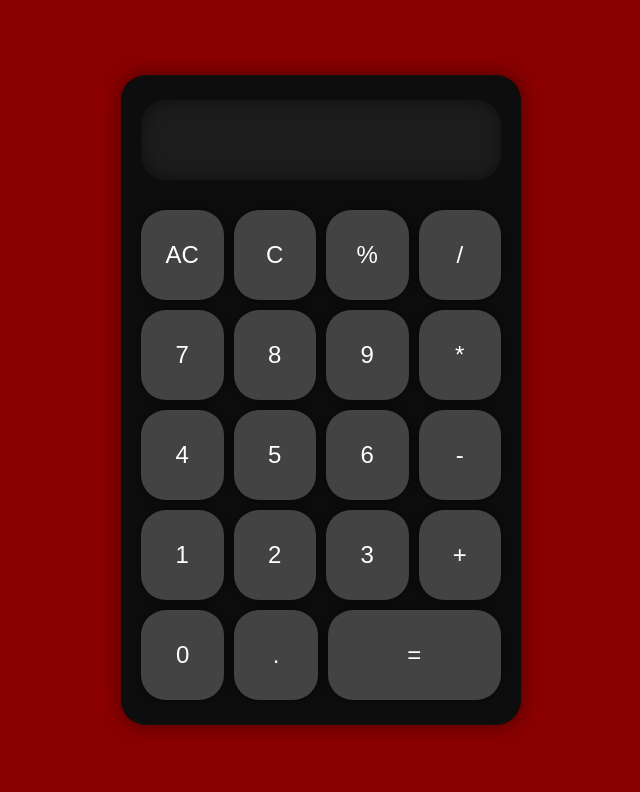
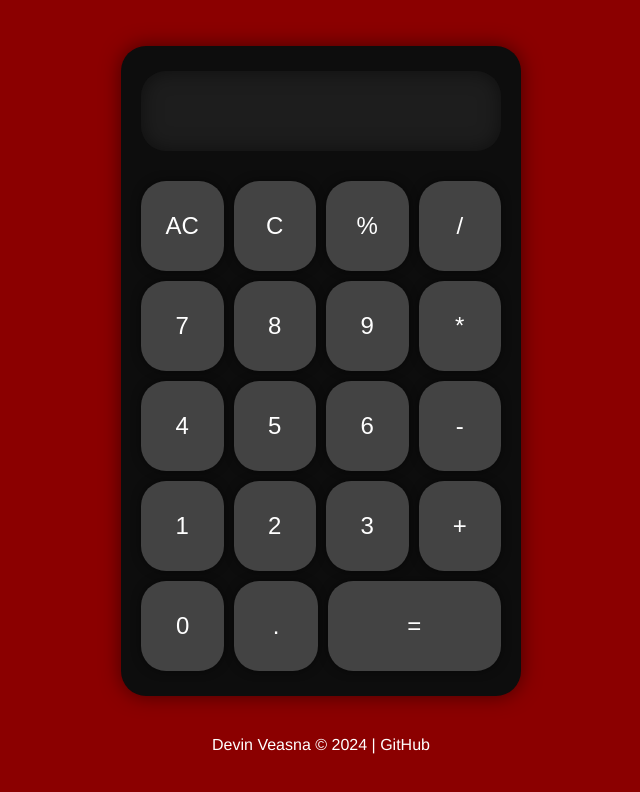
Before and after one commit to veasnadt/calculator, a plain HTML site: page index.html in a window 1280 px wide. Shown: the whole page, without its empty margins (319-959 px from the left). Drawn offline with Linux system fonts and the light colour scheme.

Commit message:
Added credits.

```diff
--- a/calc-style.css
+++ b/calc-style.css
@@ -12,6 +12,7 @@ body {
 
 .container {
     display: flex;
+    flex-direction: column;
     justify-content: center;
     align-items: center;
     height: 100vh;
@@ -112,3 +113,17 @@ body {
         max-width: 150px;
     }
 }
+
+#credits {
+    color: #fff;
+    margin-top: 40px;
+}
+
+#credits a {
+    color: #fff;
+    text-decoration: none;
+}
+
+#credits a:hover {
+    text-decoration: underline;
+}
--- a/index.html
+++ b/index.html
@@ -35,6 +35,7 @@
                 <button class="btn equal" value="=">=</button>
             </div>
         </div>
+        <p id="credits">Devin Veasna &copy; 2024 | <a href="https://github.com/veasnadt/calculator">GitHub</a></p>
     </div>
 </body>
 </html>
```
